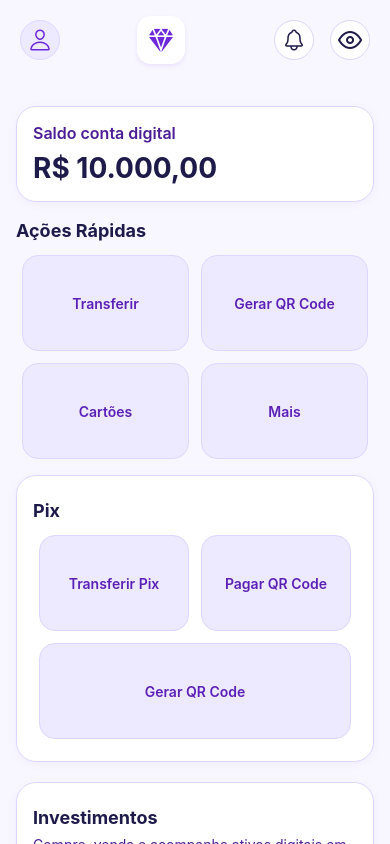
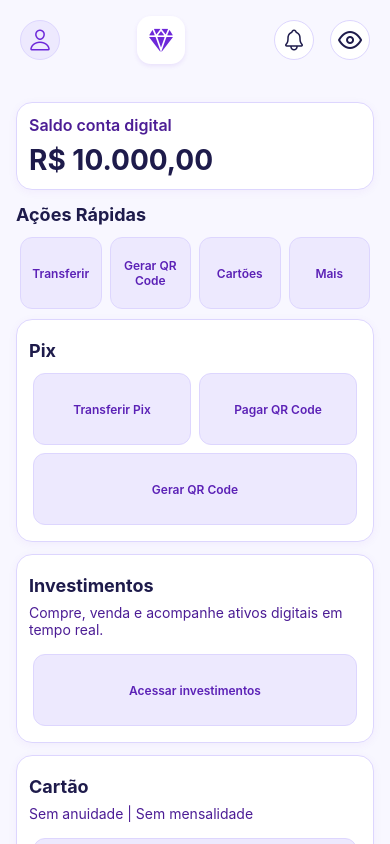
Before and after one commit to lucas-joakinson/DKM-home-replica, a React Native app: screen / in a window 390 px wide. Built offline with nearby package versions, Linux system fonts and the light colour scheme.

Commit message:
Correção de Layout/Responsividade

```diff
--- a/src/components/ActionButton.tsx
+++ b/src/components/ActionButton.tsx
@@ -3,6 +3,7 @@ import {
   TouchableOpacity,
   StyleSheet,
   ViewStyle,
+  useWindowDimensions,
 } from "react-native";
 import { AppText } from "./AppText";
 import { colors } from "../theme/colors";
@@ -13,13 +14,18 @@ interface Props {
 }
 
 export const ActionButton = ({ title, style }: Props) => {
+  const { fontScale } = useWindowDimensions();
+
+  // Adjust minHeight based on fontScale to prevent text clipping
+  const dynamicMinHeight = 72 * fontScale;
+
   return (
     <TouchableOpacity
       activeOpacity={0.7}
-      style={[styles.container, style]}
+      style={[styles.container, { minHeight: dynamicMinHeight }, style]}
     >
       <AppText
-        variant="small"
+        variant="mini"
         style={styles.text}
       >
         {title}
@@ -32,12 +38,11 @@ const styles = StyleSheet.create({
   container: {
     backgroundColor: colors.secondary,
     flex: 1,
-    minHeight: 96,
-    borderRadius: 16,
+    borderRadius: 12,
     justifyContent: "center",
     alignItems: "center",
-    padding: 12,
-    margin: 6,
+    padding: 8,
+    margin: 4,
     borderWidth: 1,
     borderColor: colors.border,
   },
--- a/src/components/AppText.tsx
+++ b/src/components/AppText.tsx
@@ -3,7 +3,7 @@ import { Text, TextProps, StyleSheet, useWindowDimensions } from "react-native";
 import { colors } from "../theme/colors";
 
 interface AppTextProps extends TextProps {
-  variant?: "title" | "balance" | "sectionTitle" | "description" | "body" | "small";
+  variant?: "title" | "balance" | "sectionTitle" | "description" | "body" | "small" | "mini";
   children: React.ReactNode;
 }
 
@@ -25,12 +25,13 @@ export const AppText = ({
       description: 14,
       body: 16,
       small: 14,
+      mini: 12,
     };
 
     const fontSize = baseSizes[variant] || 16;
 
     const scaledFontSize = allowFontScaling
-      ? fontSize * Math.min(fontScale)
+      ? fontSize * fontScale
       : fontSize;
 
     return {
@@ -76,4 +77,7 @@ const styles = StyleSheet.create({
   small: {
     fontWeight: "600",
   },
+  mini: {
+    fontWeight: "600",
+  },
 });
--- a/src/components/SectionCard.tsx
+++ b/src/components/SectionCard.tsx
@@ -1,5 +1,5 @@
 import React, { ReactNode } from "react";
-import { View, StyleSheet } from "react-native";
+import { View, StyleSheet, useWindowDimensions } from "react-native";
 import { colors } from "../theme/colors";
 
 interface Props {
@@ -7,15 +7,19 @@ interface Props {
 }
 
 export const SectionCard = ({ children }: Props) => {
-  return <View style={styles.container}>{children}</View>;
+  const { fontScale } = useWindowDimensions();
+
+  // Scale padding slightly with fontScale to maintain visual balance
+  const responsivePadding = 12 * Math.min(fontScale, 1.5);
+
+  return <View style={[styles.container, { padding: responsivePadding }]}>{children}</View>;
 };
 
 const styles = StyleSheet.create({
   container: {
     backgroundColor: colors.card,
-    borderRadius: 20,
-    padding: 16,
-    marginVertical: 10,
+    borderRadius: 16,
+    marginVertical: 6,
     shadowColor: colors.primary,
     shadowOffset: { width: 0, height: 2 },
     shadowOpacity: 0.05,
--- a/src/screens/HomeScreen.tsx
+++ b/src/screens/HomeScreen.tsx
@@ -39,9 +39,6 @@ export const HomeScreen = () => {
         <View style={styles.row}>
           <ActionButton title="Transferir" />
           <ActionButton title="Gerar QR Code" />
-        </View>
-
-        <View style={styles.row}>
           <ActionButton title="Cartões" />
           <ActionButton title="Mais" />
         </View>
```
